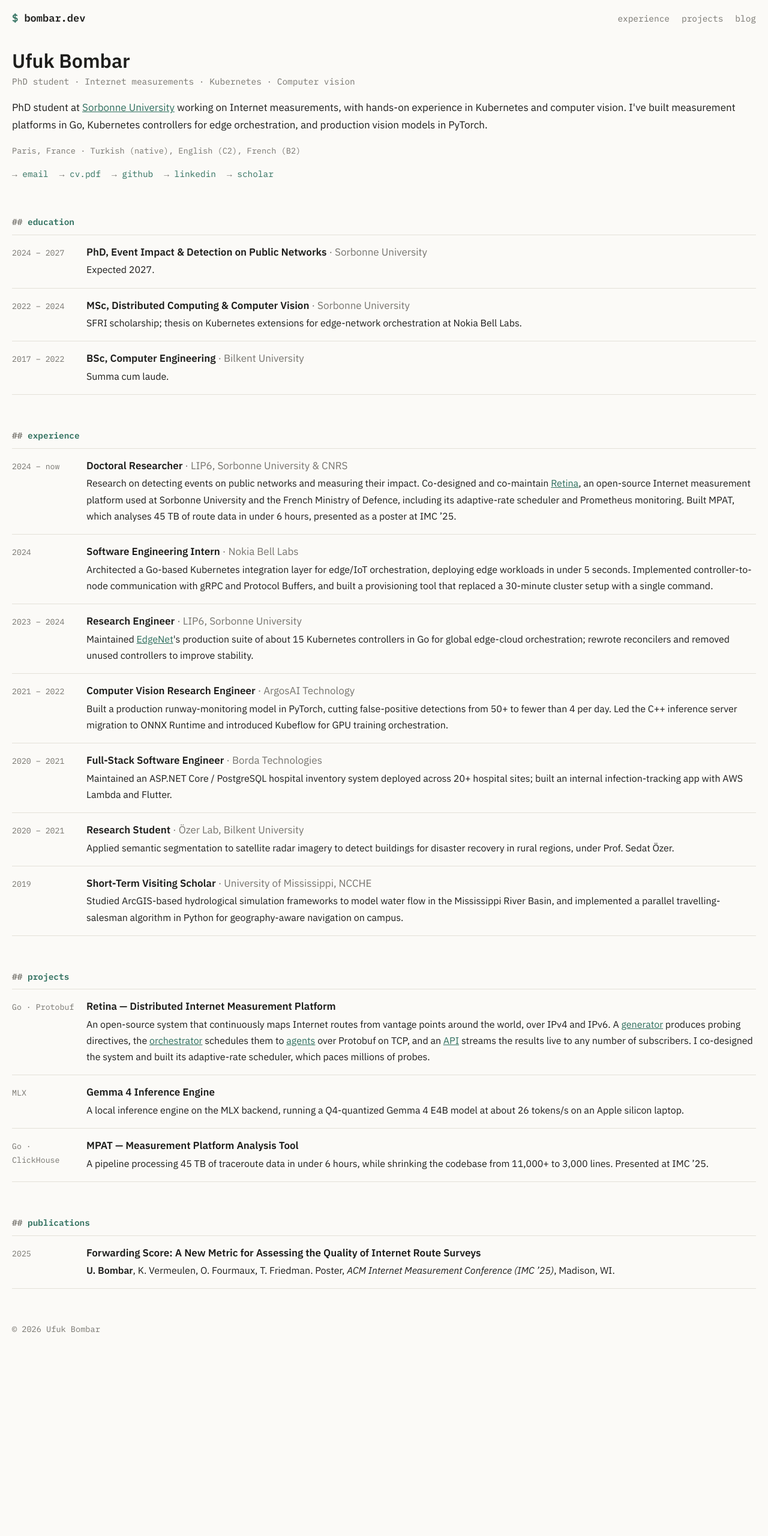
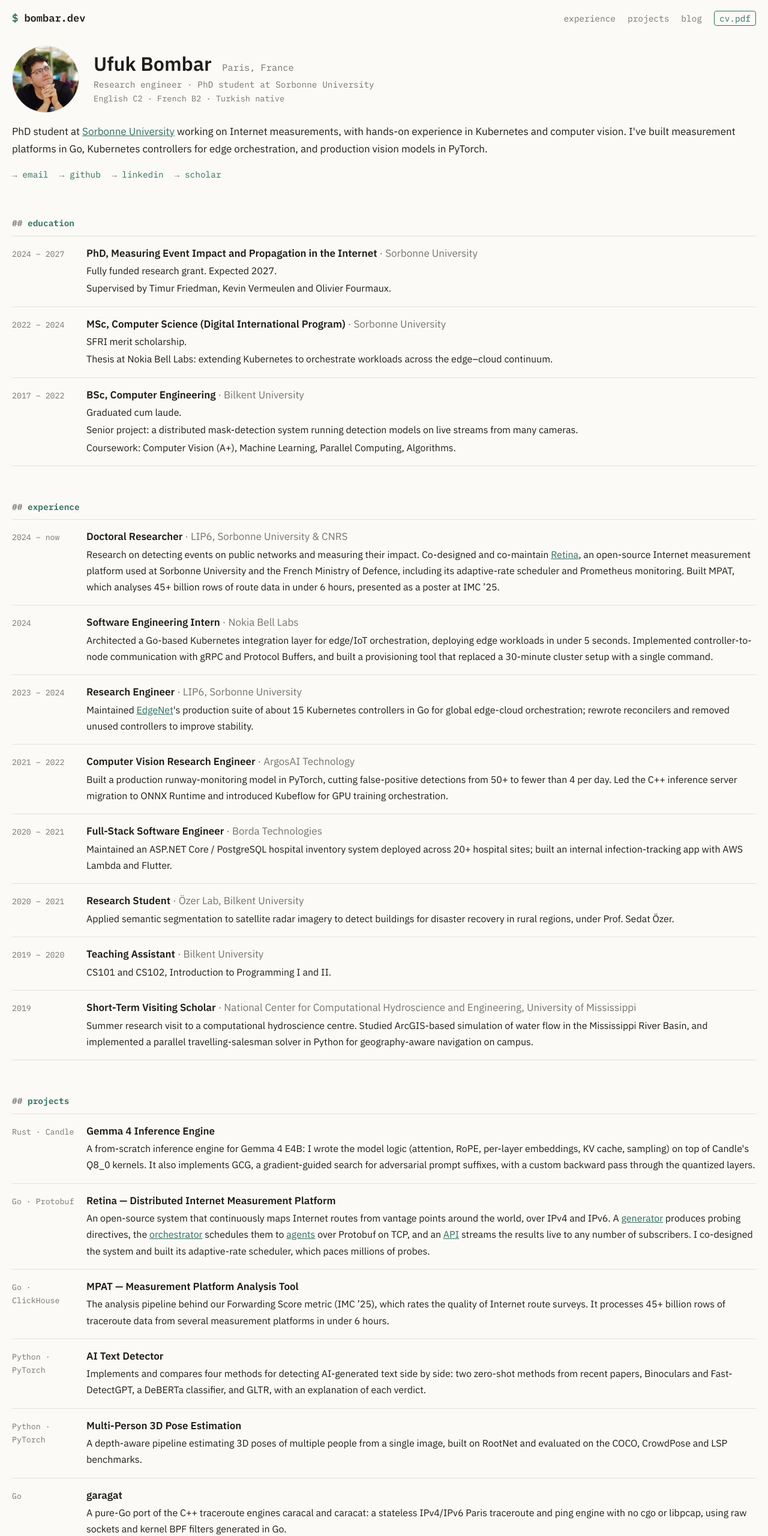
Before and after one commit to ubombar/bombar.dev, a plain HTML site: page index.html in a window 1280 px wide. Shown: the part 40-2600 px from the top of the page at 60% size. Before the commit the page ends 2316 px from the top, so only its background shows below. Drawn offline with Linux system fonts and the light colour scheme.

Commit message:
Reposition bombar.dev for research engineer roles
Rework the header (photo, role, languages, links, CV button), expand
education details, add the Doctoral Researcher and Teaching Assistant
roles, rewrite projects, add a Leadership & Community section and the
paper under review, and move publications to the end.

Co-Authored-By: Claude Opus 5.5 <noreply@anthropic.com>

```diff
--- a/index.html
+++ b/index.html
@@ -16,17 +16,22 @@
     <a href="#experience">experience</a>
     <a href="#projects">projects</a>
     <a href="https://blog.bombar.dev">blog</a>
+    <a class="cv-link" href="cv.pdf">cv.pdf</a>
   </nav>
 </header>
 <main>
   <section class="hero">
-    <h1>Ufuk Bombar</h1>
-    <p class="role">PhD student · Internet measurements · Kubernetes · Computer vision</p>
+    <div class="hero-head">
+      <img class="avatar" src="photo.jpg" alt="Ufuk Bombar" width="112" height="112">
+      <div>
+        <h1>Ufuk Bombar <span class="loc">Paris, France</span></h1>
+        <p class="role">Research engineer · PhD student at Sorbonne University</p>
+        <p class="meta langs">English C2 · French B2 · Turkish native</p>
+      </div>
+    </div>
     <p>PhD student at <a href="https://www.lip6.fr">Sorbonne University</a> working on Internet measurements, with hands-on experience in Kubernetes and computer vision. I've built measurement platforms in Go, Kubernetes controllers for edge orchestration, and production vision models in PyTorch.</p>
-    <p class="meta">Paris, France · Turkish (native), English (C2), French (B2)</p>
     <p class="links">
       <a href="mailto:ufuk@bombar.dev">email</a>
-      <a href="cv.pdf">cv.pdf</a>
       <a href="https://github.com/ubombar">github</a>
       <a href="https://www.linkedin.com/in/ubombar">linkedin</a>
       <a href="https://scholar.google.com/citations?hl=en&amp;user=M3TGOikAAAAJ">scholar</a>
@@ -39,22 +44,26 @@
       <li>
         <span class="when">2024 – 2027</span>
         <div>
-          <h3>PhD, Event Impact &amp; Detection on Public Networks <span class="at">Sorbonne University</span></h3>
-          <p>Expected 2027.</p>
+          <h3>PhD, Measuring Event Impact and Propagation in the Internet <span class="at">Sorbonne University</span></h3>
+          <p>Fully funded research grant. Expected 2027.</p>
+          <p>Supervised by Timur Friedman, Kevin Vermeulen and Olivier Fourmaux.</p>
         </div>
       </li>
       <li>
         <span class="when">2022 – 2024</span>
         <div>
-          <h3>MSc, Distributed Computing &amp; Computer Vision <span class="at">Sorbonne University</span></h3>
-          <p>SFRI scholarship; thesis on Kubernetes extensions for edge-network orchestration at Nokia Bell Labs.</p>
+          <h3>MSc, Computer Science (Digital International Program) <span class="at">Sorbonne University</span></h3>
+          <p>SFRI merit scholarship.</p>
+          <p>Thesis at Nokia Bell Labs: extending Kubernetes to orchestrate workloads across the edge–cloud continuum.</p>
         </div>
       </li>
       <li>
         <span class="when">2017 – 2022</span>
         <div>
           <h3>BSc, Computer Engineering <span class="at">Bilkent University</span></h3>
-          <p>Summa cum laude.</p>
+          <p>Graduated cum laude.</p>
+          <p>Senior project: a distributed mask-detection system running detection models on live streams from many cameras.</p>
+          <p>Coursework: Computer Vision (A+), Machine Learning, Parallel Computing, Algorithms.</p>
         </div>
       </li>
     </ul>
@@ -67,7 +76,7 @@
         <span class="when">2024 – now</span>
         <div>
           <h3>Doctoral Researcher <span class="at">LIP6, Sorbonne University &amp; CNRS</span></h3>
-          <p>Research on detecting events on public networks and measuring their impact. Co-designed and co-maintain <a href="#projects">Retina</a>, an open-source Internet measurement platform used at Sorbonne University and the French Ministry of Defence, including its adaptive-rate scheduler and Prometheus monitoring. Built MPAT, which analyses 45&nbsp;TB of route data in under 6 hours, presented as a poster at IMC ’25.</p>
+          <p>Research on detecting events on public networks and measuring their impact. Co-designed and co-maintain <a href="#projects">Retina</a>, an open-source Internet measurement platform used at Sorbonne University and the French Ministry of Defence, including its adaptive-rate scheduler and Prometheus monitoring. Built MPAT, which analyses 45+ billion rows of route data in under 6 hours, presented as a poster at IMC ’25.</p>
         </div>
       </li>
       <li>
@@ -106,10 +115,17 @@
         </div>
       </li>
       <li>
+        <span class="when">2019 – 2020</span>
+        <div>
+          <h3>Teaching Assistant <span class="at">Bilkent University</span></h3>
+          <p>CS101 and CS102, Introduction to Programming I and II.</p>
+        </div>
+      </li>
+      <li>
         <span class="when">2019</span>
         <div>
-          <h3>Short-Term Visiting Scholar <span class="at">University of Mississippi, NCCHE</span></h3>
-          <p>Studied ArcGIS-based hydrological simulation frameworks to model water flow in the Mississippi River Basin, and implemented a parallel travelling-salesman algorithm in Python for geography-aware navigation on campus.</p>
+          <h3>Short-Term Visiting Scholar <span class="at">National Center for Computational Hydroscience and Engineering, University of Mississippi</span></h3>
+          <p>Summer research visit to a computational hydroscience centre. Studied ArcGIS-based simulation of water flow in the Mississippi River Basin, and implemented a parallel travelling-salesman solver in Python for geography-aware navigation on campus.</p>
         </div>
       </li>
     </ul>
@@ -119,6 +135,13 @@
     <h2>Projects</h2>
     <ul class="cv">
       <li>
+        <span class="when">Rust · Candle</span>
+        <div>
+          <h3><a href="https://github.com/ubombar/gemma4-inference-engine">Gemma 4 Inference Engine</a></h3>
+          <p>A from-scratch inference engine for Gemma 4 E4B: I wrote the model logic (attention, RoPE, per-layer embeddings, KV cache, sampling) on top of Candle's Q8_0 kernels. It also implements GCG, a gradient-guided search for adversarial prompt suffixes, with a custom backward pass through the quantized layers.</p>
+        </div>
+      </li>
+      <li>
         <span class="when">Go · Protobuf</span>
         <div>
           <h3><a href="https://github.com/dioptra-io/retina-orchestrator">Retina — Distributed Internet Measurement Platform</a></h3>
@@ -126,17 +149,79 @@
         </div>
       </li>
       <li>
-        <span class="when">MLX</span>
+        <span class="when">Go · ClickHouse</span>
         <div>
-          <h3><a href="https://github.com/ubombar/gemma4-inference-engine">Gemma 4 Inference Engine</a></h3>
-          <p>A local inference engine on the MLX backend, running a Q4-quantized Gemma 4 E4B model at about 26 tokens/s on an Apple silicon laptop.</p>
+          <h3>MPAT — Measurement Platform Analysis Tool</h3>
+          <p>The analysis pipeline behind our Forwarding Score metric (IMC ’25), which rates the quality of Internet route surveys. It processes 45+ billion rows of traceroute data from several measurement platforms in under 6 hours.</p>
         </div>
       </li>
       <li>
-        <span class="when">Go · ClickHouse</span>
+        <span class="when">Python · PyTorch</span>
         <div>
-          <h3>MPAT — Measurement Platform Analysis Tool</h3>
-          <p>A pipeline processing 45&nbsp;TB of traceroute data in under 6 hours, while shrinking the codebase from 11,000+ to 3,000 lines. Presented at IMC ’25.</p>
+          <h3><a href="https://github.com/ubombar/ai-text-detector">AI Text Detector</a></h3>
+          <p>Implements and compares four methods for detecting AI-generated text side by side: two zero-shot methods from recent papers, Binoculars and Fast-DetectGPT, a DeBERTa classifier, and GLTR, with an explanation of each verdict.</p>
+        </div>
+      </li>
+      <li>
+        <span class="when">Python · PyTorch</span>
+        <div>
+          <h3><a href="https://github.com/ubombar/CVPR-MultiPoseEstimation">Multi-Person 3D Pose Estimation</a></h3>
+          <p>A depth-aware pipeline estimating 3D poses of multiple people from a single image, built on RootNet and evaluated on the COCO, CrowdPose and LSP benchmarks.</p>
+        </div>
+      </li>
+      <li>
+        <span class="when">Go</span>
+        <div>
+          <h3><a href="https://github.com/ubombar/garagat">garagat</a></h3>
+          <p>A pure-Go port of the C++ traceroute engines caracal and caracat: a stateless IPv4/IPv6 Paris traceroute and ping engine with no cgo or libpcap, using raw sockets and kernel BPF filters generated in Go.</p>
+        </div>
+      </li>
+      <li>
+        <span class="when">Go · CRIU</span>
+        <div>
+          <h3><a href="https://github.com/ubombar/live-pod-migration">Kubernetes Live Pod Migration</a></h3>
+          <p>A Kubernetes controller that live-migrates running containers between nodes using CRIU checkpoint/restore, preserving their state.</p>
+        </div>
+      </li>
+    </ul>
+  </section>
+
+  <section id="community">
+    <h2>Leadership &amp; Community</h2>
+    <ul class="cv">
+      <li>
+        <span class="when">Leadership</span>
+        <div>
+          <h3>Founder <span class="at">SWE Club, Sorbonne University</span></h3>
+          <p>Founded and run biweekly discussions on Go, distributed systems and networking.</p>
+        </div>
+      </li>
+      <li>
+        <span class="when">Leadership</span>
+        <div>
+          <h3>Co-founder <span class="at">Free Software Student Club, Bilkent University</span></h3>
+          <p>Organised PyTorch workshops for 30+ attendees.</p>
+        </div>
+      </li>
+      <li>
+        <span class="when">Mentoring</span>
+        <div>
+          <h3>Mentor</h3>
+          <p>Free one-to-one mentoring for early-career engineers on Go, APIs and Linux.</p>
+        </div>
+      </li>
+      <li>
+        <span class="when">Volunteering</span>
+        <div>
+          <h3>English Teacher <span class="at">SOS Children’s Village, North Macedonia</span></h3>
+          <p>Taught English to children as an AIESEC volunteer.</p>
+        </div>
+      </li>
+      <li>
+        <span class="when">Volunteering</span>
+        <div>
+          <h3>Code Educator <span class="at">Code Education for Kids</span></h3>
+          <p>Introduced children to programming through Scratch workshops.</p>
         </div>
       </li>
     </ul>
@@ -145,6 +230,13 @@
   <section id="publications">
     <h2>Publications</h2>
     <ul class="cv">
+      <li>
+        <span class="when">2026</span>
+        <div>
+          <h3>High-Frequency Measurement of Internet Routing <span class="at">title withheld during review</span></h3>
+          <p><strong>U. Bombar</strong>, K. Vermeulen, O. Fourmaux, T. Friedman. Under double-blind review.</p>
+        </div>
+      </li>
       <li>
         <span class="when">2025</span>
         <div>
--- a/style.css
+++ b/style.css
@@ -34,3 +34,14 @@ footer{padding-top:56px;padding-bottom:48px}
   ul.cv li{flex-direction:column;gap:2px}
   nav a{margin-left:12px}
 }
+nav a.cv-link{color:var(--accent);border:1px solid var(--accent);border-radius:4px;padding:2px 8px}
+nav a.cv-link:hover{background:var(--accent);color:var(--bg)}
+.role{margin-bottom:4px}
+.loc{font-family:"IBM Plex Mono",monospace;font-size:.9rem;font-weight:400;color:var(--muted);margin-left:10px;white-space:nowrap}
+.langs{margin-top:0}
+ul.cv p+p{margin-top:2px}
+.hero-head{display:flex;align-items:center;gap:24px;margin:.4em 0 1em}
+.hero-head h1{margin-top:0}
+.hero-head p{margin-bottom:0}
+.avatar{flex:none;width:112px;height:112px;border-radius:50%;object-fit:cover;border:1px solid var(--rule)}
+@media (max-width:520px){.hero-head{flex-direction:column;align-items:flex-start;gap:14px}.avatar{width:88px;height:88px}}
```
Also changed, not shown: photo.jpg (added).
